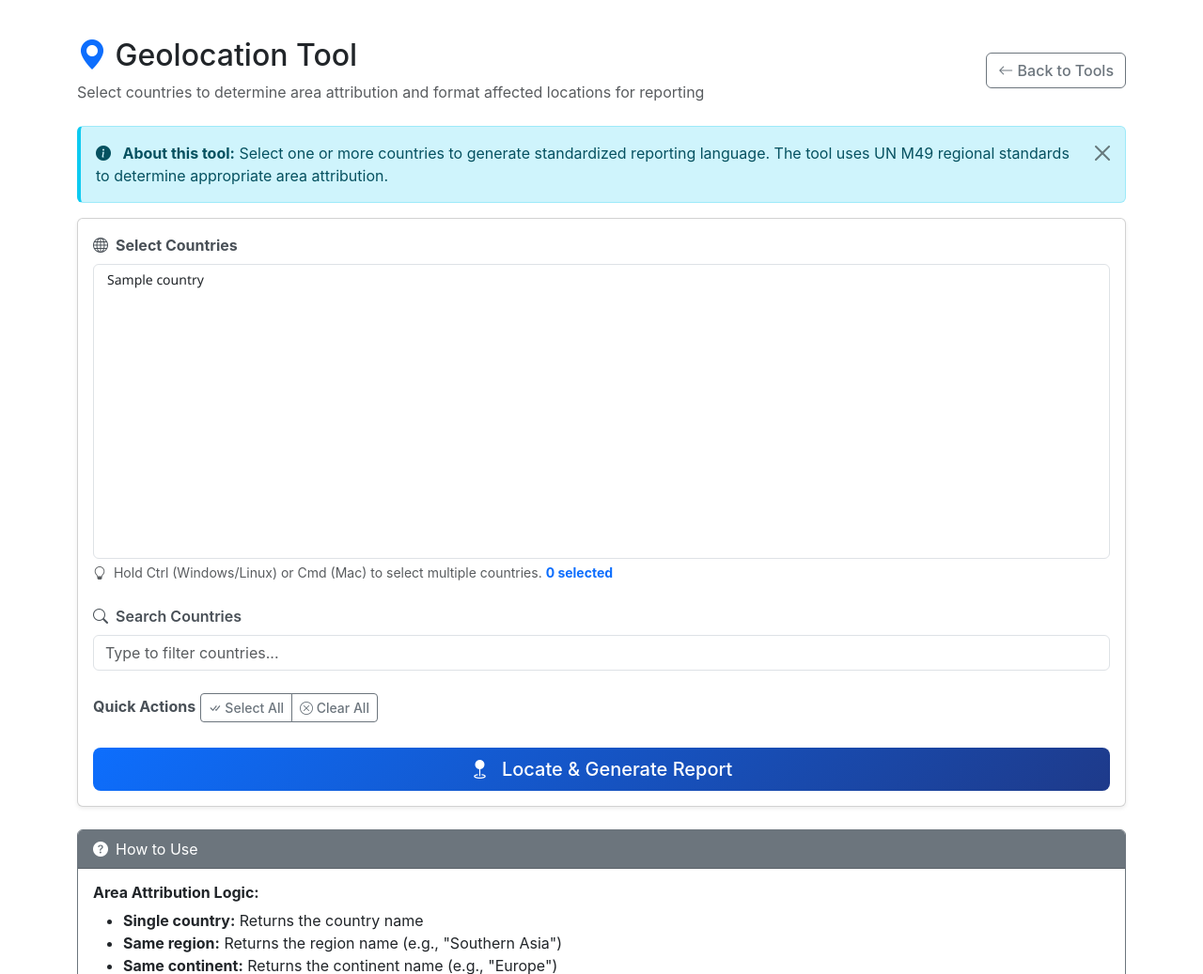
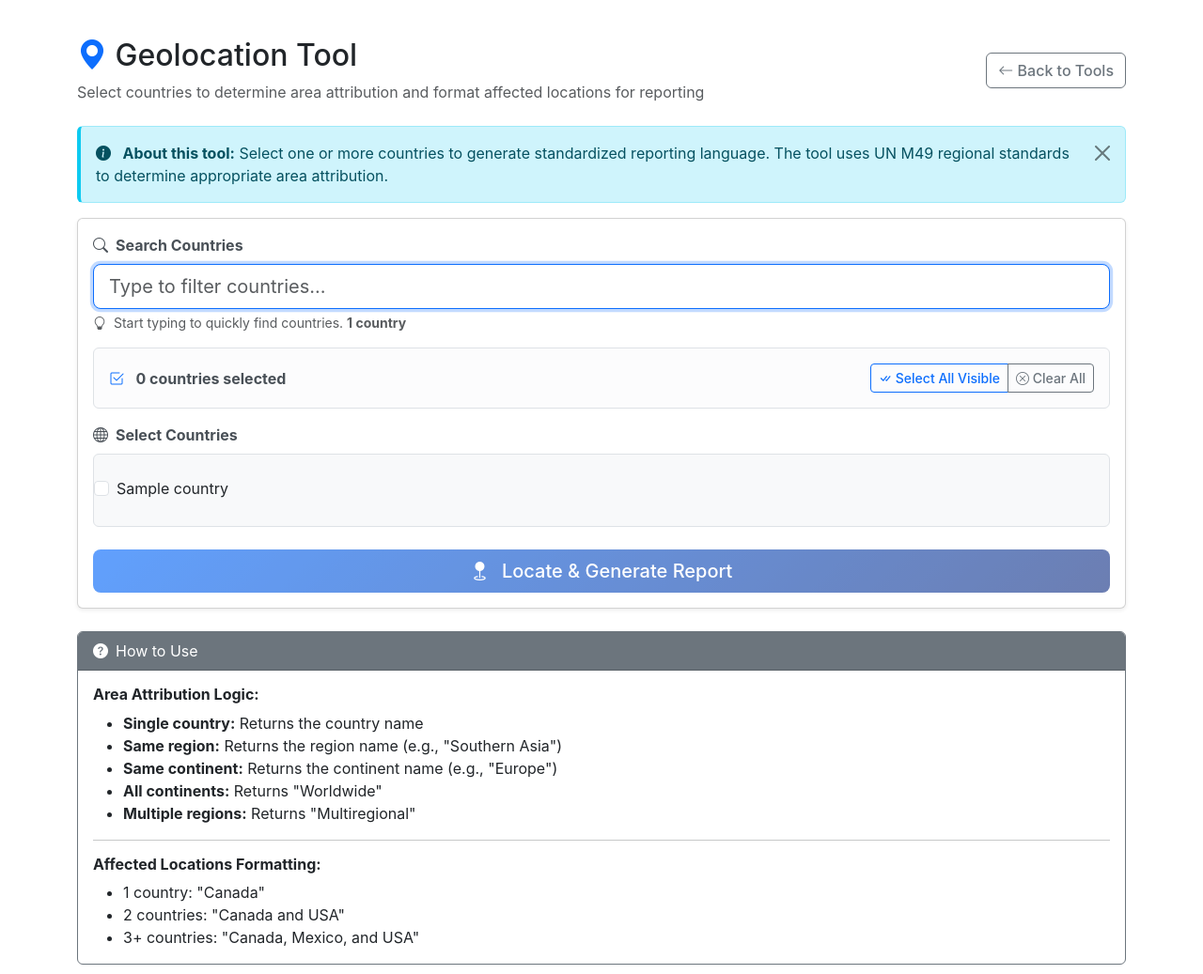
Before and after one commit to fportell/OptToolKit, a Python web app: template app/templates/tools/geolocation.html in a window 1280 px wide. Shown: the top 1037 px of the page at 94% size. Run offline with Jinja, Linux system fonts and the light colour scheme; the template is opened without the code that fills it: most values are stand-ins (such as "Sample title", 1, 10 or a date in 2020).

Commit message:
refactor: Improve Geolocation Tool UI with checkbox interface and enhanced search
Replaced multi-select dropdown with checkbox interface for better UX:

**UI Improvements:**
- Checkboxes instead of multi-select dropdown (no need for Ctrl/Cmd)
- Search filter at the top for quick access
- Real-time filtering with 150ms debounce for smooth performance
- Scrollable checkbox container (400px max height)
- Selection summary with count and quick actions

**New Features:**
- Auto-focus on search input for immediate typing
- "Select All Visible" button to select filtered results
- Match count shows visible countries after filtering
- "No results" message when search yields no matches
- Submit button disabled until at least one country selected
- Selection count updates in real-time with color coding

**Keyboard Shortcuts:**
- Ctrl/Cmd + A: Select all visible countries
- Escape: Clear search input (when focused)

**Visual Enhancements:**
- Hover highlighting for better visibility
- Bold blue text for checked items
- Success alert color when countries selected
- Custom scrollbar styling for webkit browsers
- Smooth transitions and rounded corners

**Performance:**
- Search debouncing (150ms) for smoother typing
- Efficient filtering using data attributes
- No form submission until selection made

Much more user-friendly than the previous multi-select approach!

🤖 Generated with [Claude Code](https://claude.com/claude-code)

Co-Authored-By: Claude <noreply@anthropic.com>

```diff
--- a/app/templates/tools/geolocation.html
+++ b/app/templates/tools/geolocation.html
@@ -33,61 +33,76 @@
         <div class="card shadow-sm">
             <div class="card-body">
                 <form method="POST" action="{{ url_for('geolocation.process') }}" id="geolocationForm">
-                    <!-- Country Selection -->
-                    <div class="mb-4">
-                        <label for="countrySelect" class="form-label fw-bold">
-                            <i class="bi bi-globe me-2"></i>Select Countries
-                        </label>
-                        <select
-                            class="form-select"
-                            id="countrySelect"
-                            name="countries"
-                            multiple
-                            size="15"
-                            required
-                            style="font-family: 'Segoe UI', Tahoma, Geneva, Verdana, sans-serif; font-size: 14px;"
-                        >
-                            {% for country in countries %}
-                            <option value="{{ country }}">{{ country }}</option>
-                            {% endfor %}
-                        </select>
-                        <div class="form-text">
-                            <i class="bi bi-lightbulb me-1"></i>
-                            Hold Ctrl (Windows/Linux) or Cmd (Mac) to select multiple countries.
-                            <span class="text-primary fw-bold" id="selectionCount">0 selected</span>
-                        </div>
-                    </div>
 
-                    <!-- Search Filter -->
-                    <div class="mb-4">
-                        <label for="searchCountry" class="form-label">
+                    <!-- Search Filter (moved to top for better UX) -->
+                    <div class="mb-3">
+                        <label for="searchCountry" class="form-label fw-bold">
                             <i class="bi bi-search me-2"></i>Search Countries
                         </label>
                         <input
                             type="text"
-                            class="form-control"
+                            class="form-control form-control-lg"
                             id="searchCountry"
                             placeholder="Type to filter countries..."
                             autocomplete="off"
                         >
+                        <div class="form-text">
+                            <i class="bi bi-lightbulb me-1"></i>
+                            Start typing to quickly find countries.
+                            <span class="fw-bold" id="matchCount">{{ countries|length }} countries</span>
+                        </div>
                     </div>
 
-                    <!-- Quick Select Buttons -->
-                    <div class="mb-4">
-                        <label class="form-label fw-bold">Quick Actions</label>
-                        <div class="btn-group" role="group">
-                            <button type="button" class="btn btn-outline-secondary btn-sm" id="selectAll">
-                                <i class="bi bi-check-all"></i> Select All
+                    <!-- Selection Summary -->
+                    <div class="alert alert-light border d-flex justify-content-between align-items-center mb-3">
+                        <span>
+                            <i class="bi bi-check2-square text-primary me-2"></i>
+                            <strong id="selectionCount">0 countries selected</strong>
+                        </span>
+                        <div class="btn-group btn-group-sm" role="group">
+                            <button type="button" class="btn btn-outline-primary" id="selectAllVisible">
+                                <i class="bi bi-check-all"></i> Select All Visible
                             </button>
-                            <button type="button" class="btn btn-outline-secondary btn-sm" id="clearAll">
+                            <button type="button" class="btn btn-outline-secondary" id="clearAll">
                                 <i class="bi bi-x-circle"></i> Clear All
                             </button>
                         </div>
                     </div>
 
+                    <!-- Country Checkboxes -->
+                    <div class="mb-4">
+                        <label class="form-label fw-bold">
+                            <i class="bi bi-globe me-2"></i>Select Countries
+                        </label>
+                        <div
+                            id="countryCheckboxes"
+                            class="border rounded p-3 bg-light"
+                            style="max-height: 400px; overflow-y: auto;"
+                        >
+                            {% for country in countries %}
+                            <div class="form-check country-checkbox-item" data-country="{{ country|lower }}">
+                                <input
+                                    class="form-check-input country-checkbox"
+                                    type="checkbox"
+                                    name="countries"
+                                    value="{{ country }}"
+                                    id="country-{{ loop.index }}"
+                                >
+                                <label class="form-check-label" for="country-{{ loop.index }}">
+                                    {{ country }}
+                                </label>
+                            </div>
+                            {% endfor %}
+                        </div>
+                        <div id="noResults" class="text-center text-muted mt-3" style="display: none;">
+                            <i class="bi bi-search"></i>
+                            <p>No countries found matching your search.</p>
+                        </div>
+                    </div>
+
                     <!-- Submit Button -->
                     <div class="d-grid gap-2">
-                        <button type="submit" class="btn btn-primary btn-lg">
+                        <button type="submit" class="btn btn-primary btn-lg" id="submitBtn" disabled>
                             <i class="bi bi-geo-fill me-2"></i>
                             Locate & Generate Report
                         </button>
@@ -126,54 +141,158 @@
 {% block extra_js %}
 <script>
 document.addEventListener('DOMContentLoaded', function() {
-    const selectElement = document.getElementById('countrySelect');
     const searchInput = document.getElementById('searchCountry');
     const countDisplay = document.getElementById('selectionCount');
-    const selectAllBtn = document.getElementById('selectAll');
+    const matchCountDisplay = document.getElementById('matchCount');
+    const selectAllVisibleBtn = document.getElementById('selectAllVisible');
     const clearAllBtn = document.getElementById('clearAll');
-    const allOptions = Array.from(selectElement.options);
+    const submitBtn = document.getElementById('submitBtn');
+    const noResults = document.getElementById('noResults');
+    const checkboxItems = document.querySelectorAll('.country-checkbox-item');
+    const checkboxes = document.querySelectorAll('.country-checkbox');
+    const totalCountries = checkboxItems.length;
 
-    // Update selection count
-    function updateCount() {
-        const count = Array.from(selectElement.selectedOptions).length;
-        countDisplay.textContent = `${count} selected`;
-        countDisplay.className = count > 0 ? 'text-success fw-bold' : 'text-primary fw-bold';
+    // Update selection count and button state
+    function updateSelectionCount() {
+        const checkedCount = Array.from(checkboxes).filter(cb => cb.checked).length;
+        countDisplay.textContent = `${checkedCount} ${checkedCount === 1 ? 'country' : 'countries'} selected`;
+
+        // Enable/disable submit button
+        submitBtn.disabled = checkedCount === 0;
+
+        // Update color
+        if (checkedCount > 0) {
+            countDisplay.parentElement.classList.remove('alert-light');
+            countDisplay.parentElement.classList.add('alert-success');
+        } else {
+            countDisplay.parentElement.classList.remove('alert-success');
+            countDisplay.parentElement.classList.add('alert-light');
+        }
     }
 
-    // Search filter
+    // Update match count for visible items
+    function updateMatchCount() {
+        const visibleCount = Array.from(checkboxItems).filter(item =>
+            item.style.display !== 'none'
+        ).length;
+
+        matchCountDisplay.textContent = `${visibleCount} ${visibleCount === 1 ? 'country' : 'countries'}`;
+
+        // Show/hide no results message
+        if (visibleCount === 0 && searchInput.value.trim() !== '') {
+            noResults.style.display = 'block';
+        } else {
+            noResults.style.display = 'none';
+        }
+    }
+
+    // Search filter with debouncing for better performance
+    let searchTimeout;
     searchInput.addEventListener('input', function() {
-        const searchTerm = this.value.toLowerCase();
+        clearTimeout(searchTimeout);
+        searchTimeout = setTimeout(() => {
+            const searchTerm = this.value.toLowerCase().trim();
 
-        allOptions.forEach(option => {
-            const text = option.textContent.toLowerCase();
-            const matches = text.includes(searchTerm);
-            option.style.display = matches ? '' : 'none';
-        });
+            checkboxItems.forEach(item => {
+                const countryName = item.getAttribute('data-country');
+                const matches = countryName.includes(searchTerm);
+                item.style.display = matches ? '' : 'none';
+            });
+
+            updateMatchCount();
+        }, 150); // Debounce by 150ms for smoother typing
     });
 
-    // Select all visible options
-    selectAllBtn.addEventListener('click', function() {
-        allOptions.forEach(option => {
-            if (option.style.display !== 'none') {
-                option.selected = true;
+    // Select all visible checkboxes
+    selectAllVisibleBtn.addEventListener('click', function() {
+        checkboxItems.forEach(item => {
+            if (item.style.display !== 'none') {
+                const checkbox = item.querySelector('.country-checkbox');
+                checkbox.checked = true;
             }
         });
-        updateCount();
+        updateSelectionCount();
     });
 
     // Clear all selections
     clearAllBtn.addEventListener('click', function() {
-        Array.from(selectElement.options).forEach(option => {
-            option.selected = false;
+        checkboxes.forEach(checkbox => {
+            checkbox.checked = false;
         });
-        updateCount();
+        updateSelectionCount();
     });
 
-    // Update count on selection change
-    selectElement.addEventListener('change', updateCount);
+    // Update count when any checkbox changes
+    checkboxes.forEach(checkbox => {
+        checkbox.addEventListener('change', updateSelectionCount);
+    });
 
-    // Initial count
-    updateCount();
+    // Auto-focus search input
+    searchInput.focus();
+
+    // Initial states
+    updateSelectionCount();
+    updateMatchCount();
+
+    // Keyboard shortcuts
+    document.addEventListener('keydown', function(e) {
+        // Ctrl/Cmd + A to select all visible
+        if ((e.ctrlKey || e.metaKey) && e.key === 'a' && searchInput !== document.activeElement) {
+            e.preventDefault();
+            selectAllVisibleBtn.click();
+        }
+
+        // Escape to clear search
+        if (e.key === 'Escape' && searchInput === document.activeElement) {
+            searchInput.value = '';
+            searchInput.dispatchEvent(new Event('input'));
+        }
+    });
 });
 </script>
+
+<style>
+/* Smooth scrolling for checkbox container */
+#countryCheckboxes {
+    scroll-behavior: smooth;
+}
+
+/* Highlight matching text on hover */
+.country-checkbox-item:hover {
+    background-color: rgba(13, 110, 253, 0.1);
+    transition: background-color 0.2s;
+}
+
+/* Checked items styling */
+.country-checkbox:checked + label {
+    font-weight: 600;
+    color: #0d6efd;
+}
+
+/* Better checkbox styling */
+.form-check {
+    padding: 0.5rem;
+    margin-bottom: 0.25rem;
+    border-radius: 0.25rem;
+}
+
+/* Scrollbar styling for webkit browsers */
+#countryCheckboxes::-webkit-scrollbar {
+    width: 8px;
+}
+
+#countryCheckboxes::-webkit-scrollbar-track {
+    background: #f1f1f1;
+    border-radius: 4px;
+}
+
+#countryCheckboxes::-webkit-scrollbar-thumb {
+    background: #888;
+    border-radius: 4px;
+}
+
+#countryCheckboxes::-webkit-scrollbar-thumb:hover {
+    background: #555;
+}
+</style>
 {% endblock %}
```
